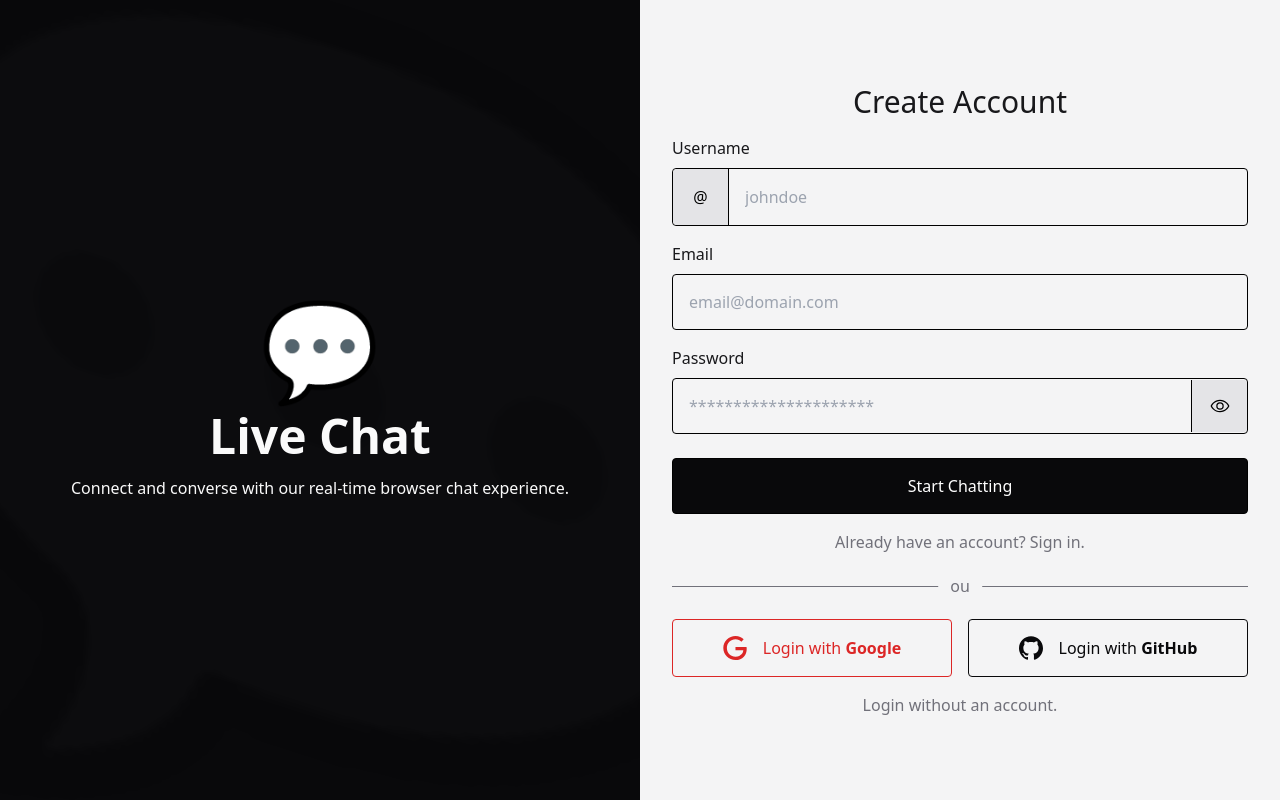
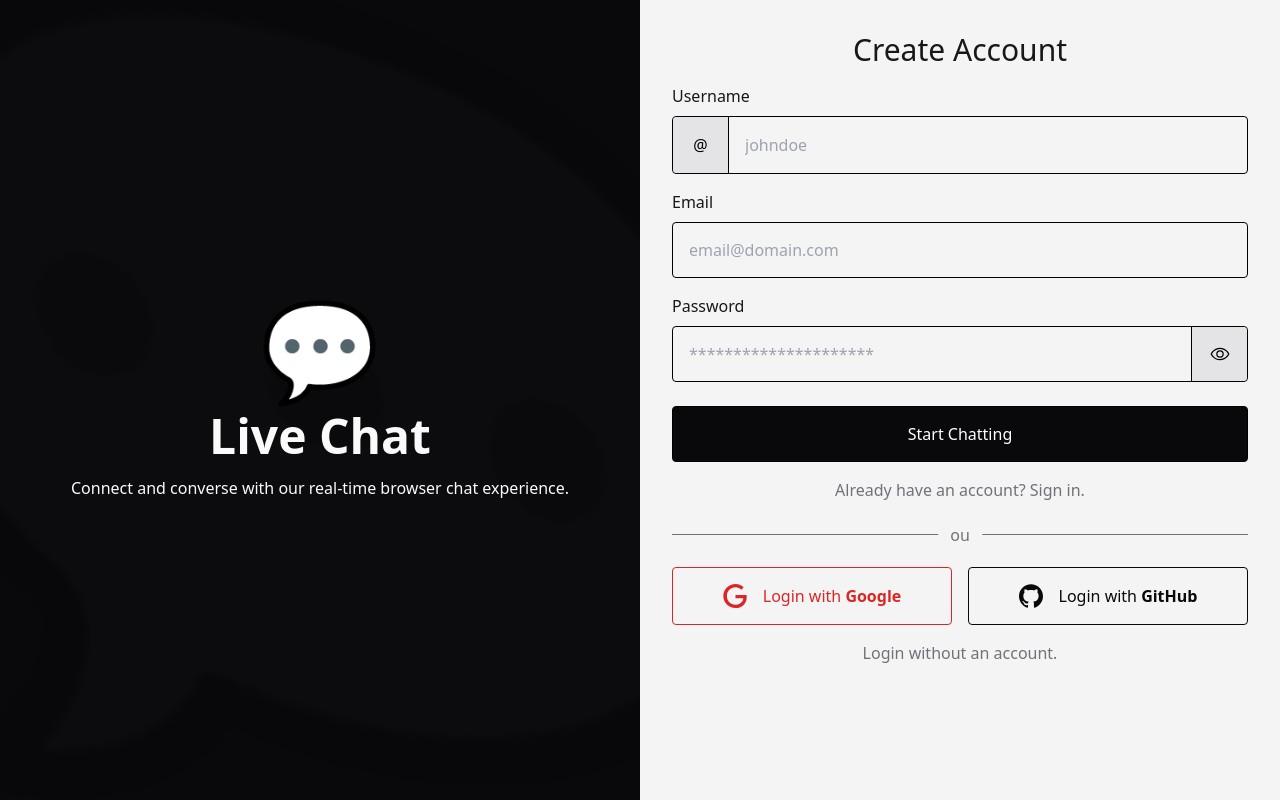
Before and after one commit to gelzinn/livechat, a Next.js app: page / in a window 1280 px wide. Built offline with nearby package versions, Linux system fonts and the light colour scheme.

Commit message:
fix(responsiveness): add one more breakpoint into tablet size to scroll form

```diff
--- a/app/page.tsx
+++ b/app/page.tsx
@@ -20,10 +20,7 @@ const Homepage = () => {
     isValid: false,
   });
 
-  const handleTabChange = (tab: "login" | "register") => {
-    setTab(tab ? tab : "register")
-    handleResetInputs();
-  };
+  const handleTabChange = (tab: "login" | "register") => setTab(tab ? tab : "register");
 
   const handleChangeInput = (e: React.ChangeEvent<HTMLInputElement>) => {
     const { name, value } = e.target;
@@ -110,9 +107,9 @@ const Homepage = () => {
           <i className="text-[800px] not-italic skew-x-3 skew-y-12 rotate-6 opacity-[1%] select-none pointer-events-none">💬</i>
         </div>
       </section>
-      <section className="flex flex-col items-center justify-center gap-4 bg-zinc-100 w-full h-full max-lg:h-[calc(100vh-84px)]">
+      <section className="flex flex-col items-center justify-center gap-4 bg-zinc-100 w-full lg:h-full max-lg:h-[calc(100vh-84px)] overflow-y-auto">
         <div className="flex items-center justify-center w-full h-full overflow-y-auto">
-          <div className="flex flex-col items-center justify-center max-lg:justify-start lg:p-8 p-4 w-full max-w-2xl max-lg:h-full text-zinc-900">
+          <div className="flex flex-col items-center min-h-[750px]:justify-center max-h-[750px]:justify-start lg:p-8 p-4 w-full max-w-2xl h-full text-zinc-900 lg:overflow-y-auto">
             <form
               className="flex flex-col items-center justify-center gap-4 w-full h-auto"
               onSubmit={(e: FormEvent) => e.preventDefault()}
```
